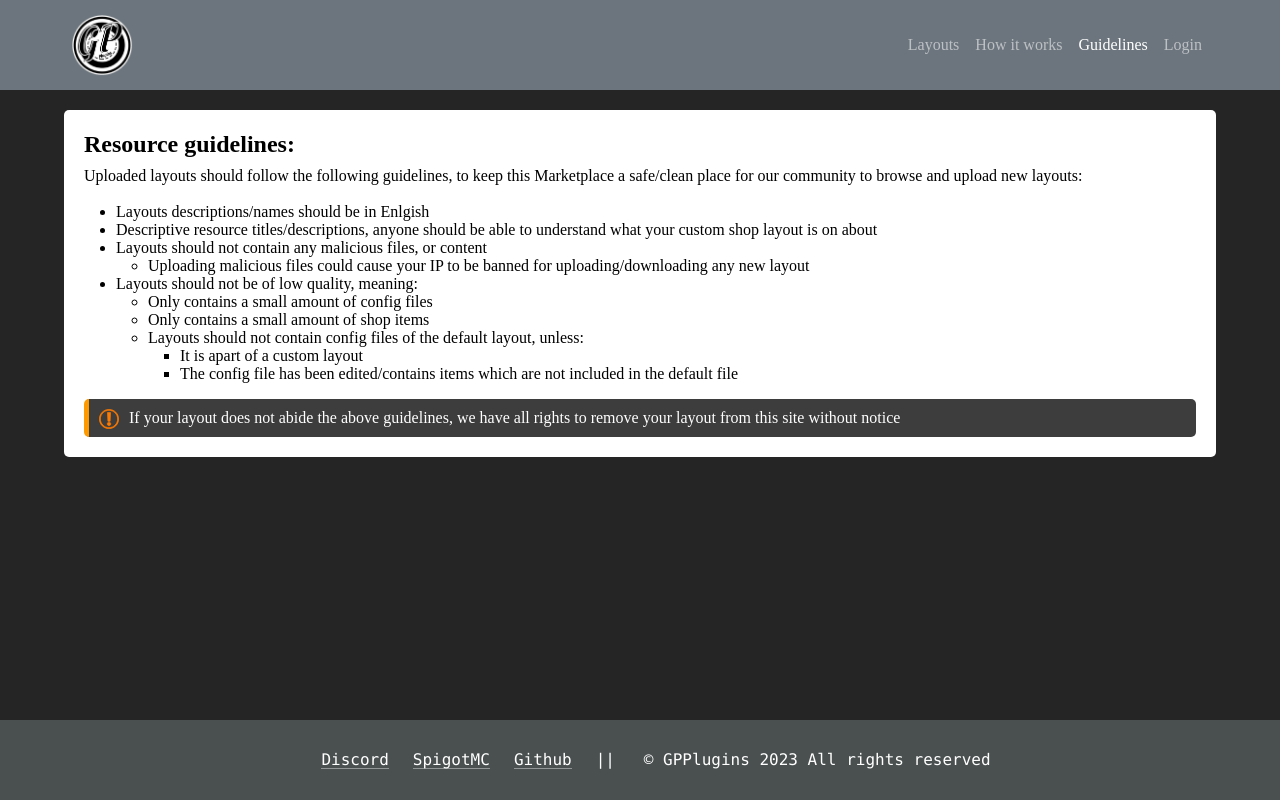
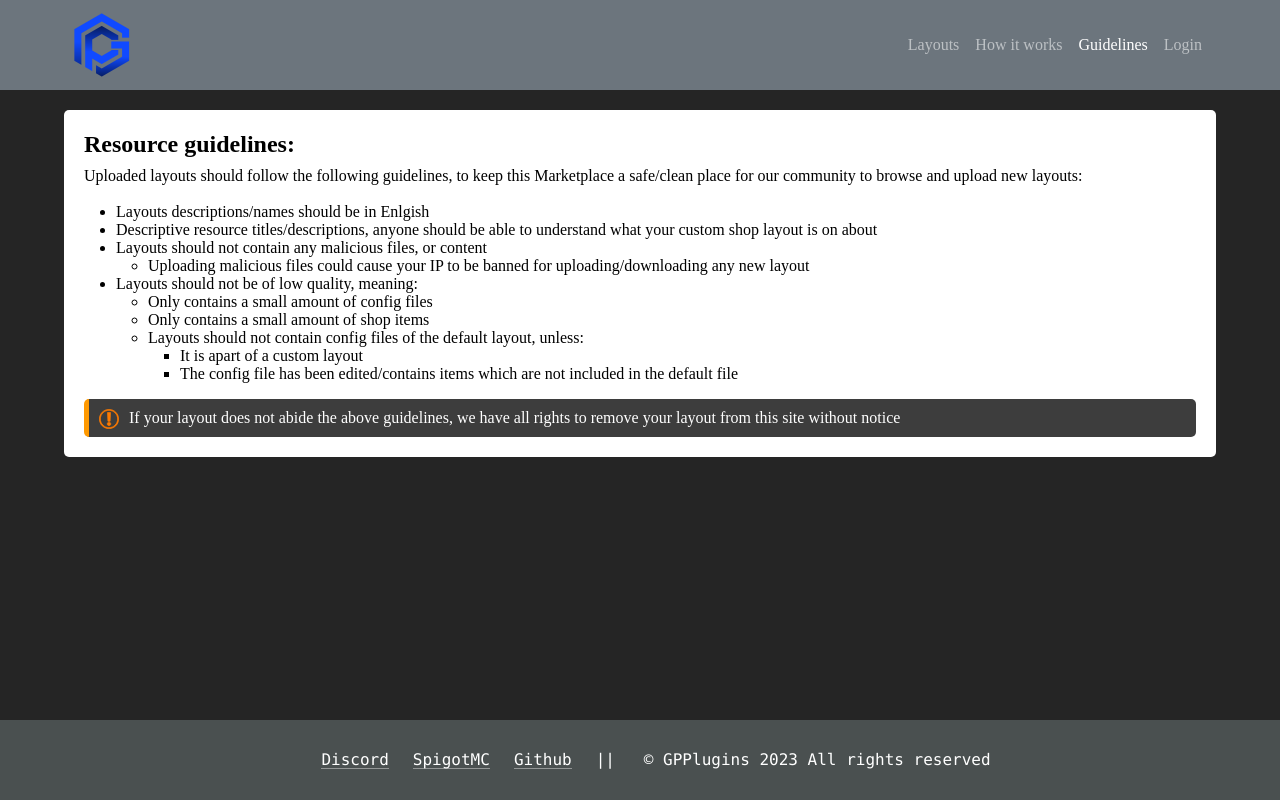
Before and after one commit to Gypopo/GPFileShareWebsite, a plain HTML site: page guidelines.html in a window 1280 px wide. Drawn offline with Linux system fonts and the light colour scheme.

Commit message:
Updated site favicon/logo

```diff
--- a/guidelines.html
+++ b/guidelines.html
@@ -8,7 +8,7 @@
     <script async src="https://www.googletagmanager.com/gtag/js?id=G-EVTY86ETZP"></script>
     <script src="gtag.js"></script>
     <title>How it works</title>
-    <link rel="icon" type="image/x-icon" href="pics/Logo_GP5.0 no background.png">
+    <link rel="icon" type="image/x-icon" href="pics/Source-File-1024x1024-enlarged2_C6.png">
     <link rel="stylesheet" href="css/nav.css">
     <style>
         body {
@@ -95,7 +95,7 @@
 <nav class="navbar navbar-expand-lg navbar-dark static-top" id="navbar">
     <div class="container">
         <a class="navbar-brand" href="#">
-            <img src="pics/Logo_GP5.0 no background.png" alt="..." height="64">
+            <img src="pics/Source-File-1024x1024-enlarged2_C6.png" alt="..." height="64">
         </a>
         <button class="navbar-toggler" type="button" data-bs-toggle="collapse" data-bs-target="#navbarSupportedContent"
             aria-controls="navbarSupportedContent" aria-expanded="false" aria-label="Toggle navigation">
```
Also changed, not shown: how-to.html (+2 -2 lines), index.html (+2 -2 lines), login.html (+2 -2 lines), pics/Source-File-1024x1024-enlarged2_C6.png (added), pics/Source-File_C6.svg (added).
